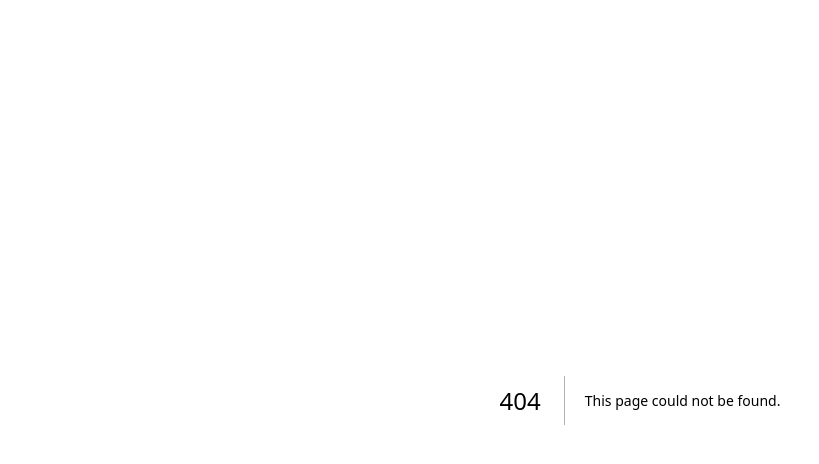
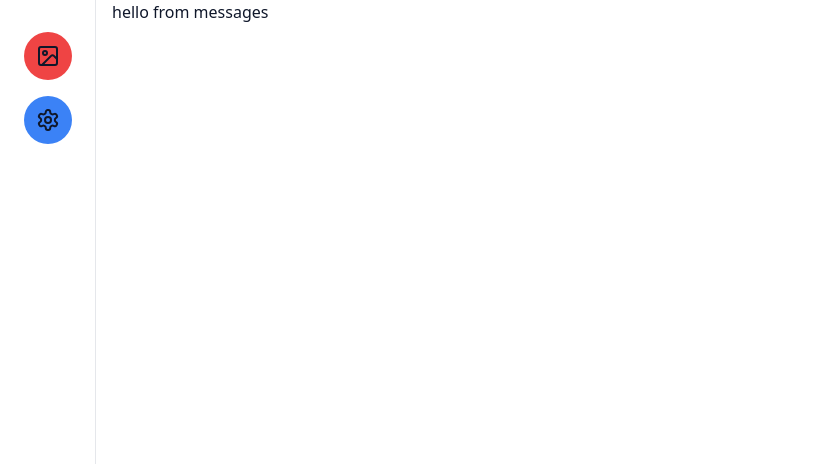
Before and after one commit to thenickbit/paper-frame, a Next.js app in the folder web/: page /messages in a window 1280 px wide. Before the commit this address had no page. Shown: the top 464 px of the page, without its empty margins (0-819 px from the left). Built offline with nearby package versions, Linux system fonts and the light colour scheme.

Commit message:
Add dashboard layout with gallery and messages

```diff
--- /dev/null
+++ b/web/src/app/(dashboard)/_components/side-nav-link.tsx
@@ -0,0 +1,33 @@
+'use client';
+
+import Link from 'next/link';
+import { usePathname } from 'next/navigation';
+
+import { Icons } from '@/components/ui/icons';
+import { cn } from '@/lib/utils';
+
+type SideNavLinkProps = {
+  name: string;
+  path: string;
+  iconName: keyof typeof Icons;
+};
+
+export default function SideNavLink({ name, path, iconName }: SideNavLinkProps) {
+  const pathname = usePathname();
+
+  const active = pathname === path;
+  const IconElement = Icons[iconName];
+
+  return (
+    <Link key={name} href={path}>
+      <div
+        className={cn(
+          'flex aspect-square h-12 items-center justify-center rounded-full bg-blue-500',
+          active ? 'bg-blue-500' : 'bg-red-500'
+        )}
+      >
+        {IconElement && <IconElement />}
+      </div>
+    </Link>
+  );
+}
--- /dev/null
+++ b/web/src/app/(dashboard)/gallery/page.tsx
@@ -0,0 +1,9 @@
+import type { Metadata } from 'next';
+
+export const metadata: Metadata = {
+  title: 'Gallery - PaperFrame',
+};
+
+export default function Gallery() {
+  return <div>hello from gallery</div>;
+}
--- /dev/null
+++ b/web/src/app/(dashboard)/layout.tsx
@@ -0,0 +1,29 @@
+import Link from 'next/link';
+
+import { Icons } from '@/components/ui/icons';
+
+import SideNavLink from './_components/side-nav-link';
+
+type Link = {
+  name: string;
+  path: string;
+  icon: keyof typeof Icons;
+};
+
+const links: Link[] = [
+  { name: 'Gallery', path: '/gallery', icon: 'media' },
+  { name: 'messages', path: '/messages', icon: 'settings' },
+];
+
+export default function DashboardLayout({ children }: { children: React.ReactNode }) {
+  return (
+    <div className="flex h-screen gap-4">
+      <nav className="flex h-full w-24 flex-col items-center gap-4 border-r py-8">
+        {links.map(({ name, path, icon }) => (
+          <SideNavLink key={name} name={name} path={path} iconName={icon} />
+        ))}
+      </nav>
+      <main>{children}</main>
+    </div>
+  );
+}
--- /dev/null
+++ b/web/src/app/(dashboard)/messages/page.tsx
@@ -0,0 +1,9 @@
+import { Metadata } from 'next';
+
+export const metadata: Metadata = {
+  title: 'Messages - PaperFrame',
+};
+
+export default function Messages() {
+  return <div>hello from messages</div>;
+}
--- a/web/tsconfig.json
+++ b/web/tsconfig.json
@@ -12,6 +12,7 @@
     "moduleResolution": "node",
     "resolveJsonModule": true,
     "isolatedModules": true,
+    "verbatimModuleSyntax": true,
     "jsx": "preserve",
     "incremental": true,
     "plugins": [
```
